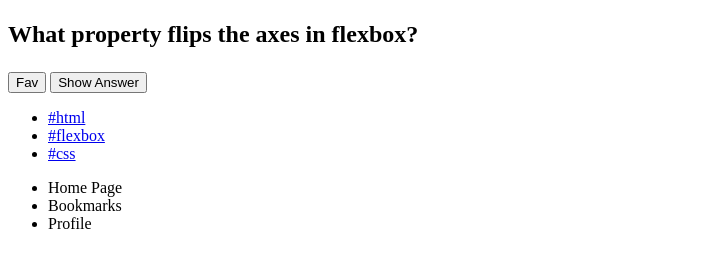
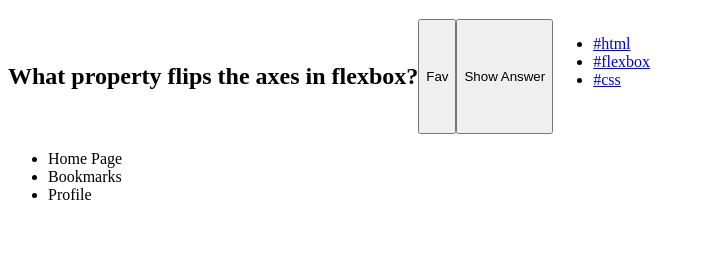
Before and after one commit to luederb/QuizApp, a plain HTML site: page index.html in a window 1280 px wide. Shown: the part 61-328 px from the top of the page, without its empty margins (0-706 px from the left). Drawn offline with Linux system fonts and the light colour scheme.

Commit message:
add flexbox to question card

```diff
--- a/css/styles.css
+++ b/css/styles.css
@@ -1,3 +1,6 @@
 h1 {
   color: black;
 }
+.question-card {
+  display: flex;
+}
```
